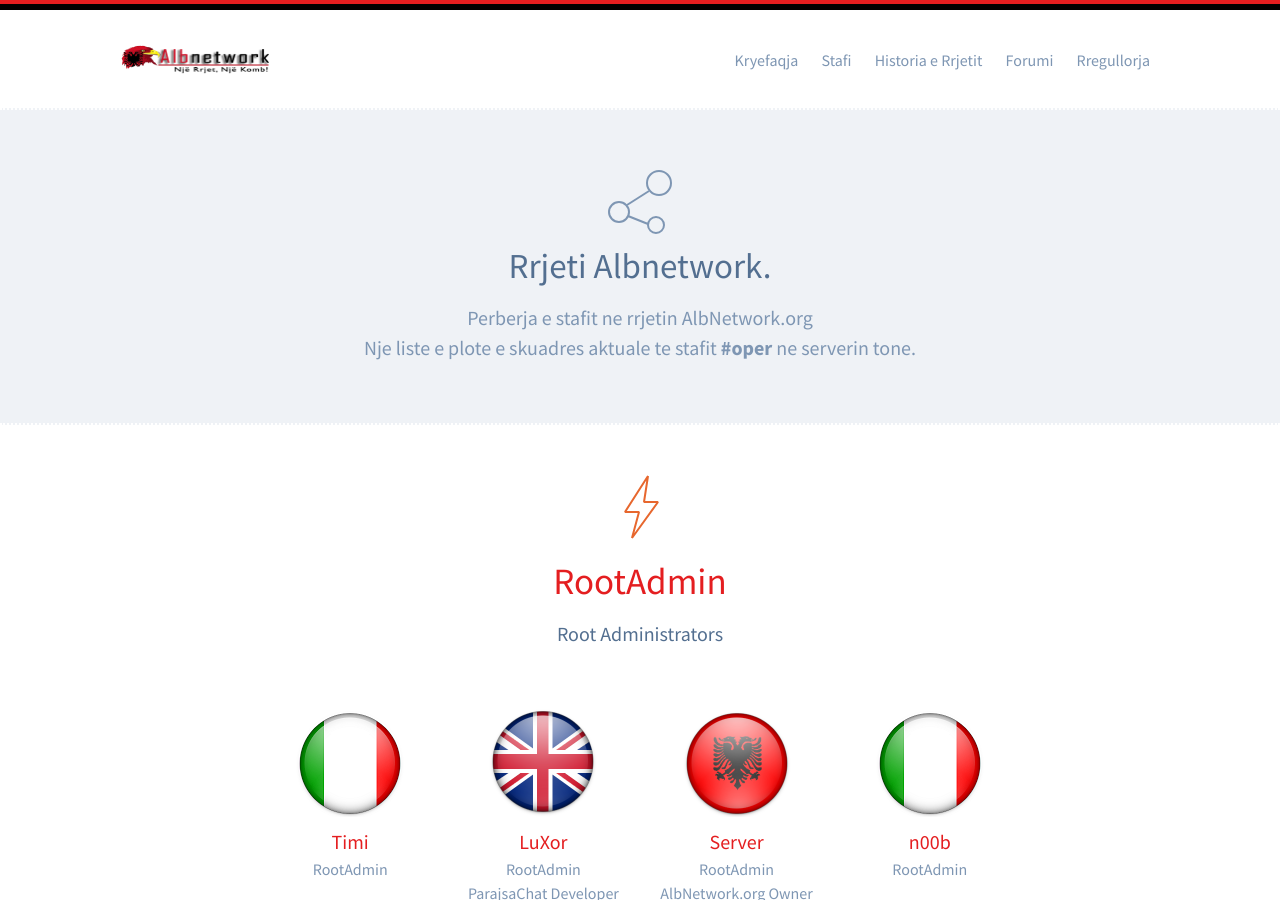
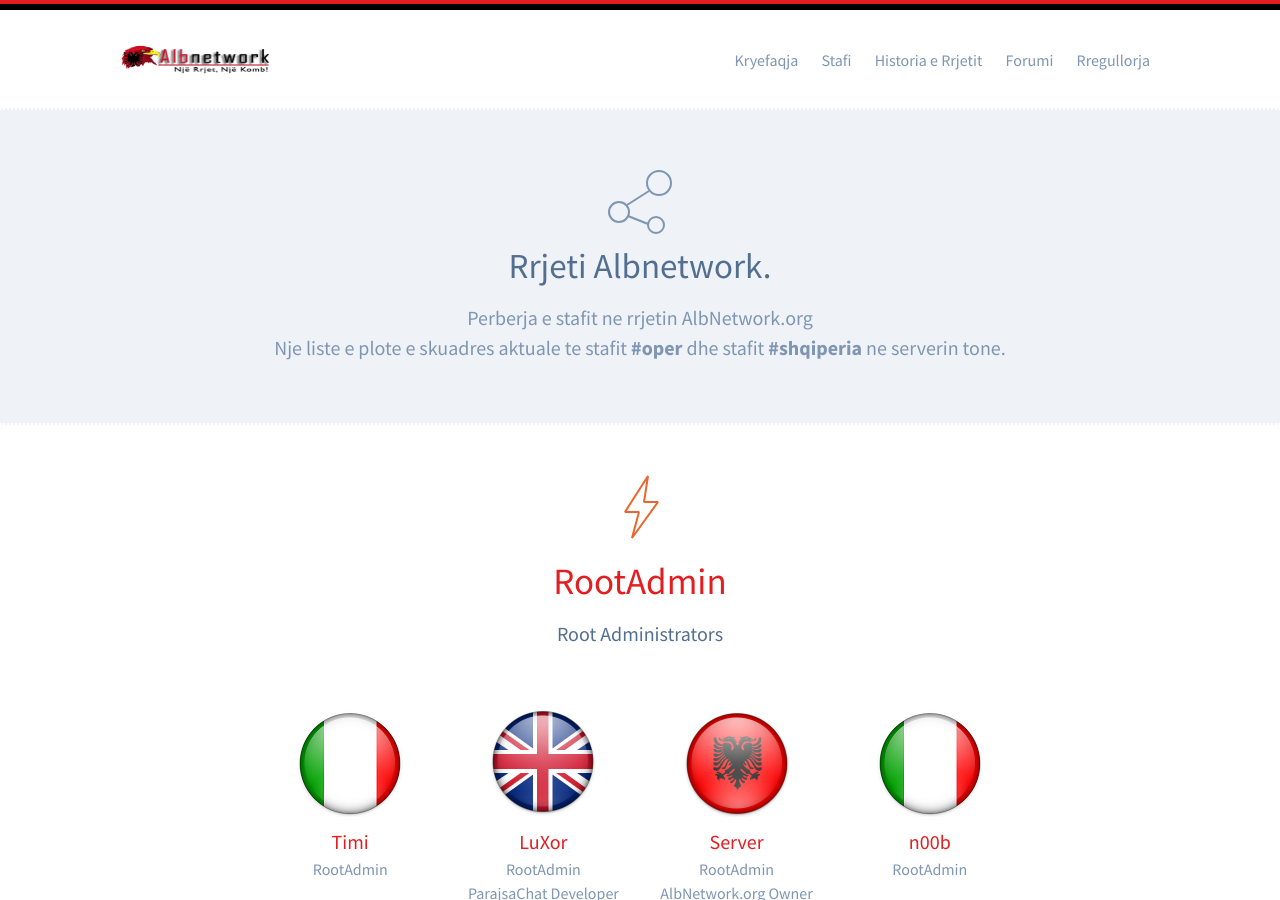
Before and after one commit to AlbnetworkOrg/albnetworkorg.github.io, a Jekyll site: the page built from skuadra.html, in a window 1280 px wide and 900 px high. Built offline with Jekyll 4.4.1, drawn with Linux system fonts in a browser that asks for light colours.

Commit message:
Update skuadra.html

```diff
--- a/skuadra.html
+++ b/skuadra.html
@@ -8,7 +8,7 @@
     <h2>Rrjeti Albnetwork.</h2>
     <p>
       Perberja e stafit ne rrjetin AlbNetwork.org<br>
-      Nje liste e plote e skuadres aktuale te stafit <b>#oper</b> ne serverin tone.
+      Nje liste e plote e skuadres aktuale te stafit <b>#oper</b> dhe stafit <b>#shqiperia</b>  ne serverin tone.
     </p>
   </div>
 </header>
```
